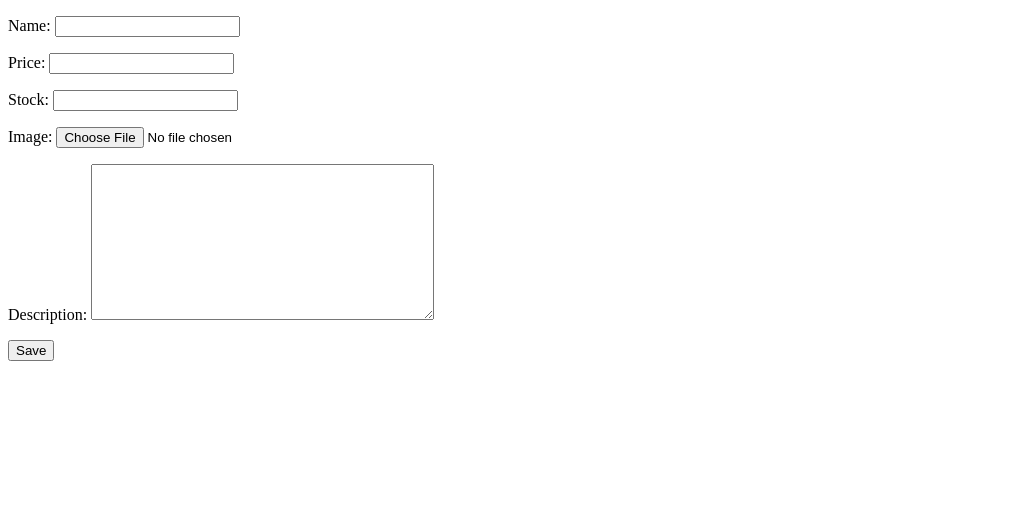
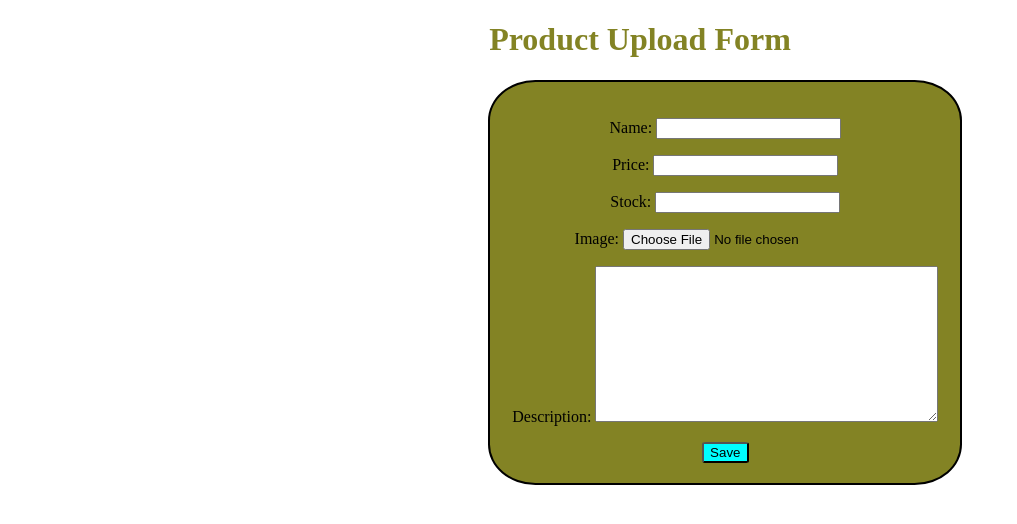
Before and after one commit to LekishonSheila/pythonfunctions, a Django app: template Projects/greenkiosk/templates/inventory/product_upload.html in a window 1280 px wide. Shown: the top 524 px of the page, without its empty margins (0-1017 px from the left). Run offline with Django 4.2, Linux system fonts and the light colour scheme; the template is opened without the code that fills it: values that come from a table or form of the project are taken from there, others are empty; parts of the project's set-up code (start-up, migrations or seed data) failed here and were passed over.

Commit message:
added more features

```diff
--- a/Projects/greenkiosk/inventory/urls.py
+++ b/Projects/greenkiosk/inventory/urls.py
@@ -1,6 +1,12 @@
 from django.urls import path
 from .views import product_upload_view
+from .views import products_list
+from .views import product_detail_view
+
 
 urlpatterns = [
     path("products/upload/", product_upload_view, name="product_uploadview"),
+    path("products/list",products_list,name="products_list_view"),
+    path("products/<int:id>/",product_detail_view,name="products_detail"),
+
 ]
--- a/Projects/greenkiosk/templates/inventory/product_upload.html
+++ b/Projects/greenkiosk/templates/inventory/product_upload.html
@@ -4,12 +4,38 @@
     <meta charset="UTF-8">
     <meta name="viewport" content="width=device-width, initial-scale=1.0">
     <title>Document</title>
+    <style>
+    #btn{
+        border-radius: 10%;
+        background-color: aqua;
+    }
+
+    body > form{
+        margin-left: 38%;
+        border: 2px solid;
+        width: 450px;
+        text-align: center;
+        background-color:rgb(131, 131, 36);
+        border-radius: 10%;
+        padding: 20px 10px;
+
+    }
+    body >h1{
+        text-align: center;
+        color: rgb(131, 131, 36);
+
+    }
+
+    </style>
 </head>
+
 <body>
+    <h1>Product Upload Form</h1>
     <form method="POST" class="post_form">
         {%csrf_token%}
-        {{form.as_p}}    <button type="submit">Save</button>
-       </form>
+        {{form.as_p}}
+         <button type="submit" id="btn">Save</button>
+    </form>
 
 </body>
 </html>
```
Also changed, not shown: Projects/greenkiosk/inventory/views.py (+9 -0 lines), Projects/greenkiosk/templates/inventory/product_details.html (added, +17 -0 lines), Projects/greenkiosk/templates/inventory/products_list.html (added, +28 -0 lines), Projects/greenkiosk/cart/migrations/0002_alter_cart_date_added.py (added), Projects/greenkiosk/db.sqlite3.
